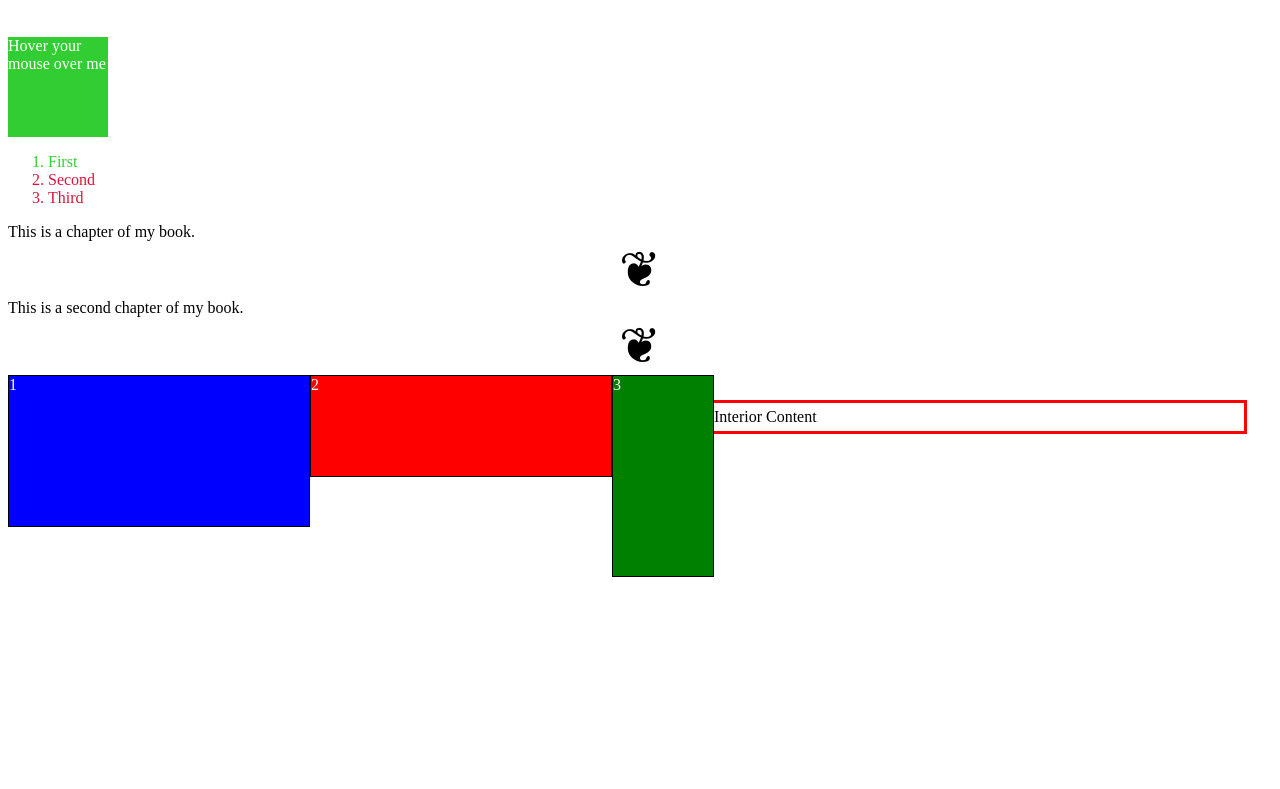
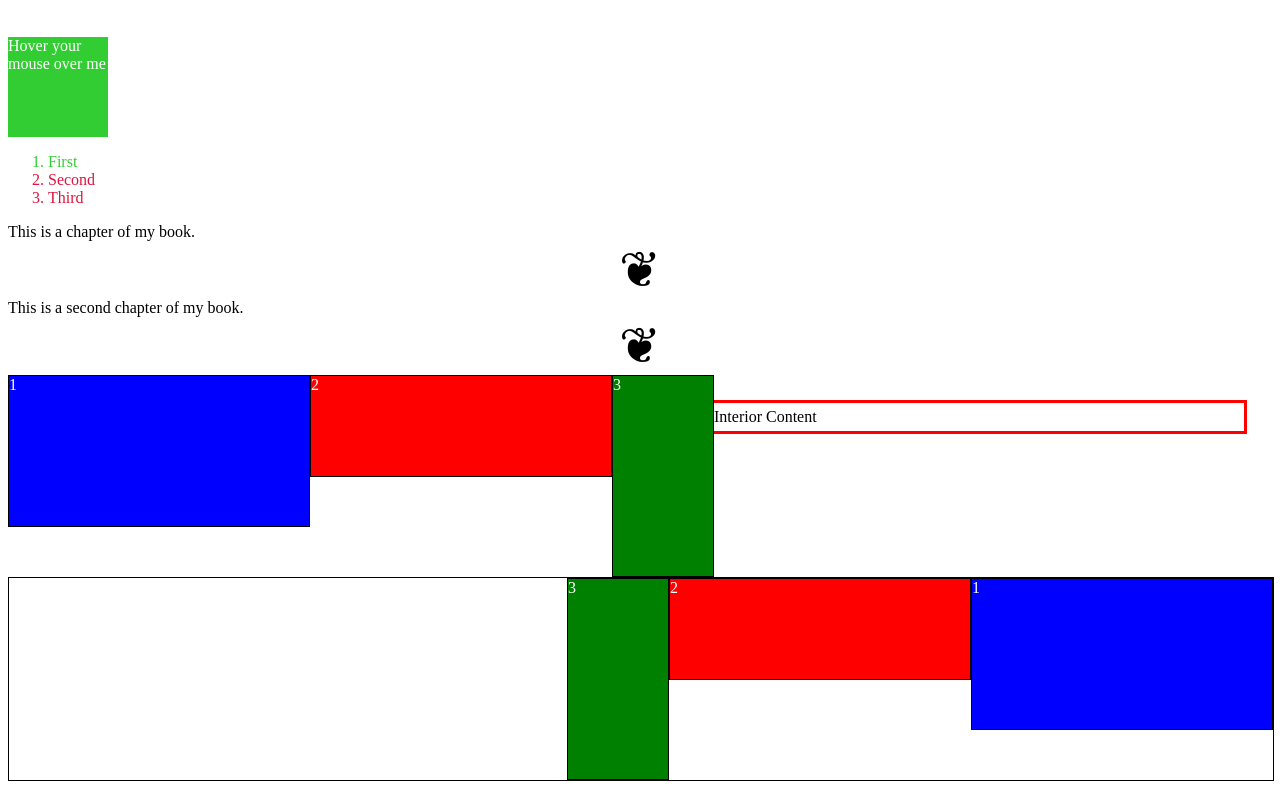
Before and after one commit to italoeugenio/WebDevelopment, a plain HTML site: page CSS/teste.html in a window 1280 px wide. Shown: the part 642-1431 px from the top of the page. Before the commit the page ends 1219 px from the top, so only its background shows below. Drawn offline with Linux system fonts and the light colour scheme.

Commit message:
newspaper

```diff
--- a/CSS/teste.html
+++ b/CSS/teste.html
@@ -42,7 +42,25 @@
     </div>
 
     <div class="example">Interior Content</div>
+    <br />
+    <br />
+    <br /><br />
+    <BR></BR>
+
+    <div class="flexbox">
+      <div class="box-1">1</div>
+      <div class="box-2">2</div>
+      <div class="box-3">3</div>
+    </div>
+
     <style>
+      .flexbox{
+      display: flex;
+      width: 100%;
+      border: 1px solid black;
+      flex-direction: row-reverse;
+      }
+
       .floated div {
         float: left;
       }
```
Also changed, not shown: CSS/newspaper.html (added, +9 -0 lines).
